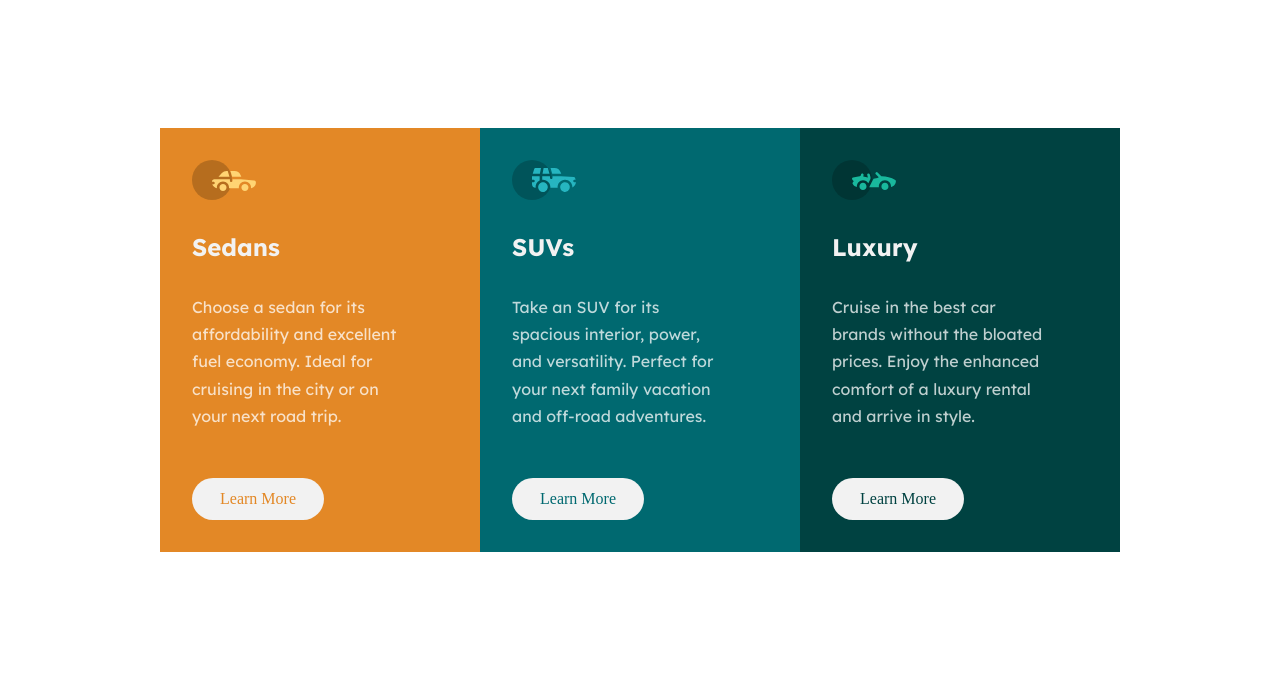
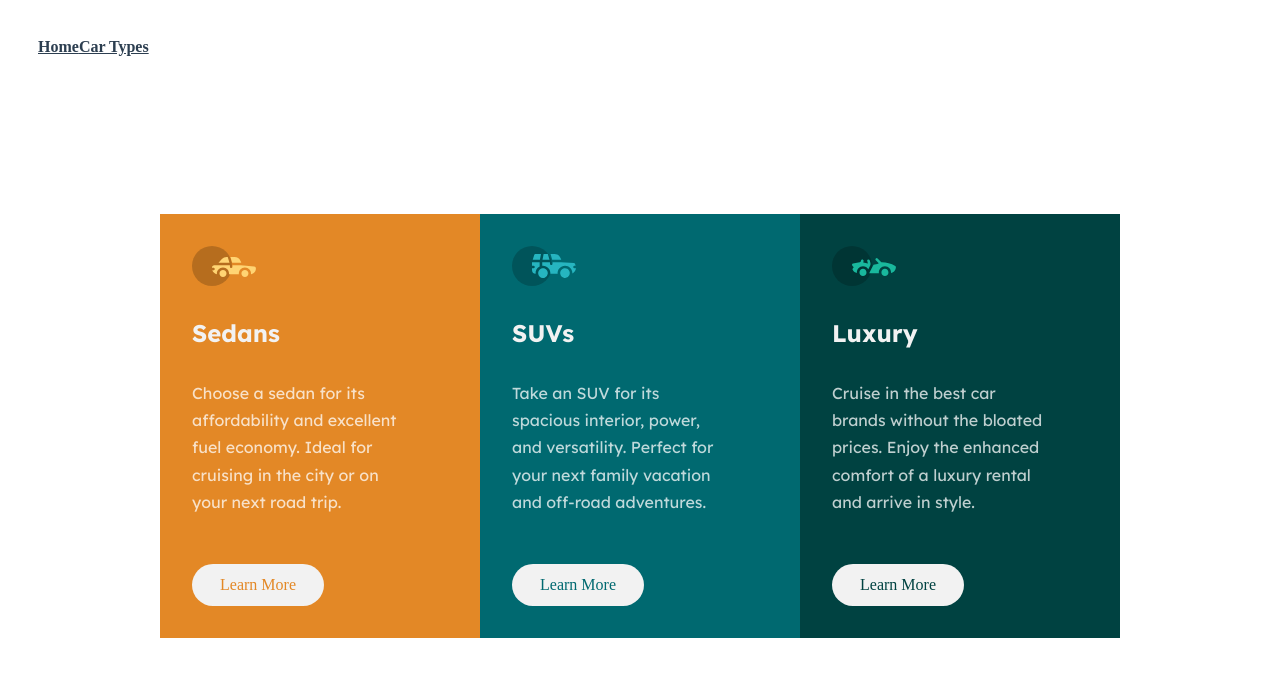
Before and after one commit to MariykaUA/oni-shop, a Nuxt app: page /CarTypes in a window 1280 px wide. Shown: the top 676 px of the page. Built offline with nearby package versions, Linux system fonts and the light colour scheme.

Commit message:
set up prettier

```diff
--- a/app.vue
+++ b/app.vue
@@ -1,14 +1,28 @@
-<script>
-import CarType from '~/components/CarType.vue'
-export default {
-  components: {
-    CarType,
-  },
-};
+<script setup>
+ import { RouterLink } from 'vue-router'
 </script>
 
 <template>
+  <nav>
+    <router-link to="/">Home</router-link>
+    <router-link to="/car-types">Car Types</router-link>
+  </nav>
   <div>
-    <CarType />
+    <router-view />
   </div>
 </template>
+
+<style scoped>
+nav {
+  padding: 30px;
+}
+
+nav a {
+  font-weight: bold;
+  color: #2c3e50;
+}
+
+nav a.router-link-exact-active {
+  color: #42b983;
+}
+</style>
--- a/main.ts
+++ b/main.ts
@@ -1,5 +1,8 @@
 import { createApp } from 'vue';
+import router from './router/router';
 import App from './App.vue';
 
+
 const app = createApp(App);
+app.use(router);
 app.mount('#app');
--- a/package.json
+++ b/package.json
@@ -17,6 +17,9 @@
   "packageManager": "yarn@1.22.22+sha512.a6b2f7906b721bba3d67d4aff083df04dad64c399707841b7acf00f6b133b7ac24255f2652fa22ae3534329dc6180534e98d17432037ff6fd140556e2bb3137e",
   "devDependencies": {
     "sass": "^1.85.1",
-    "typescript": "^5.8.2"
+    "typescript": "^5.8.2",
+    "eslint-config-prettier": "^10.0.1",
+    "eslint-plugin-prettier": "^5.2.1",
+    "prettier": "^3.5.1"
   }
 }
--- /dev/null
+++ b/pages/CarTypes.vue
@@ -0,0 +1,14 @@
+<script>
+import CarType from '~/components/CarType.vue'
+export default {
+  components: {
+    CarType,
+  },
+};
+</script>
+
+<template>
+  <div>
+    <CarType />
+  </div>
+</template>
--- /dev/null
+++ b/pages/Home.vue
@@ -0,0 +1,9 @@
+<template>
+    <div>
+        <h1>hi</h1>
+    </div>
+</template>
+
+
+<script setup>
+</script>
```
Also changed, not shown: router/router.ts (added, +23 -0 lines), 1 other file (tests, documents, lock files or other folders).
